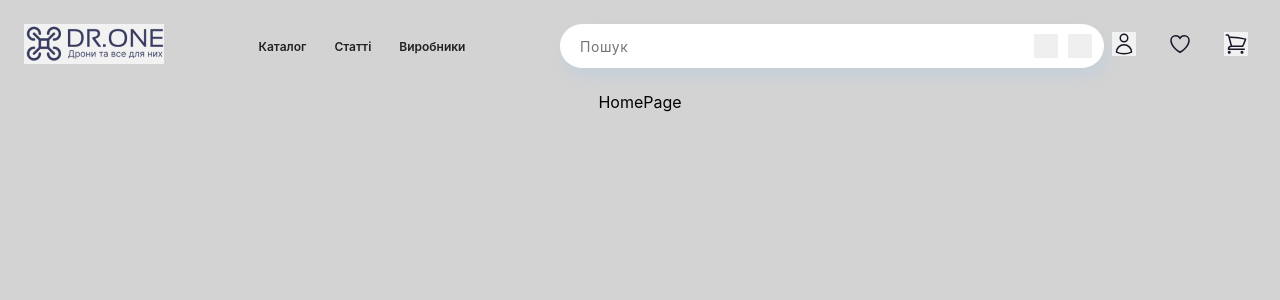
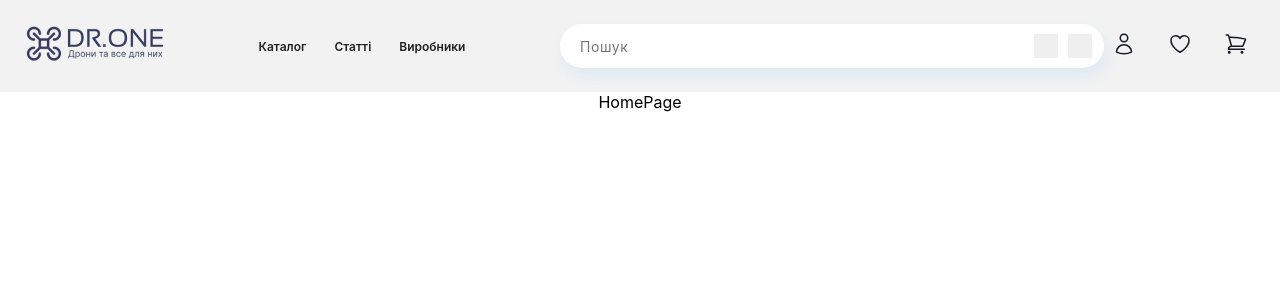
Before and after one commit to Butcherok/TC-marketplace-07-09-2023-drone, a React (Create React App) app: page /TC-marketplace-07-09-2023-drone/ in a window 1280 px wide. Shown: the top 300 px of the page. Built offline with nearby package versions, Linux system fonts and the light colour scheme; the HTML template or start-up script is replaced by a standard one.

Commit message:
fix components

```diff
--- a/src/components/App.jsx
+++ b/src/components/App.jsx
@@ -12,6 +12,10 @@ export const App = () => {
           <Route path="products" element={<div>Каталог</div>} />
           <Route path="articles" element={<div>Статті</div>} />
           <Route path="manufacturers" element={<div>Виробники</div>} />
+          <Route path="user" element={<div>Особистий кабінет</div>} />
+          <Route path="favorites" element={<div>Перелік улюбленних</div>} />
+          <Route path="cart" element={<div>Кошик</div>} />
+
         </Route>
         <Route path="*" element={<NotFound />} />
       </Routes>
--- a/src/components/Header/Header.styled.jsx
+++ b/src/components/Header/Header.styled.jsx
@@ -1,17 +1,18 @@
-import styled from "styled-components";
+import styled from 'styled-components';
 
 export const StyledHeader = styled.header`
   width: 100%;
   margin: 0 auto;
 
-  @media ${(props) => props.theme.media.tablet} {
+  @media ${props => props.theme.media.tablet} {
     width: 768px;
     padding: 24px 32px 0;
   }
 
-  @media ${(props) => props.theme.media.desktop} {
+  @media ${props => props.theme.media.desktop} {
     width: 1280px;
     padding: 24px;
+    background-color: ${props => props.theme.colors.background};
   }
 `;
 
--- a/src/styles/GlobalStyles.js
+++ b/src/styles/GlobalStyles.js
@@ -11,7 +11,7 @@ export const GlobalStyles = createGlobalStyle`
     justify-content: center;
     align-items: center;
 
-    background-color: lightgray;
+    background-color: ${props => props.theme.colors.white};
   }
 
   body {
```
